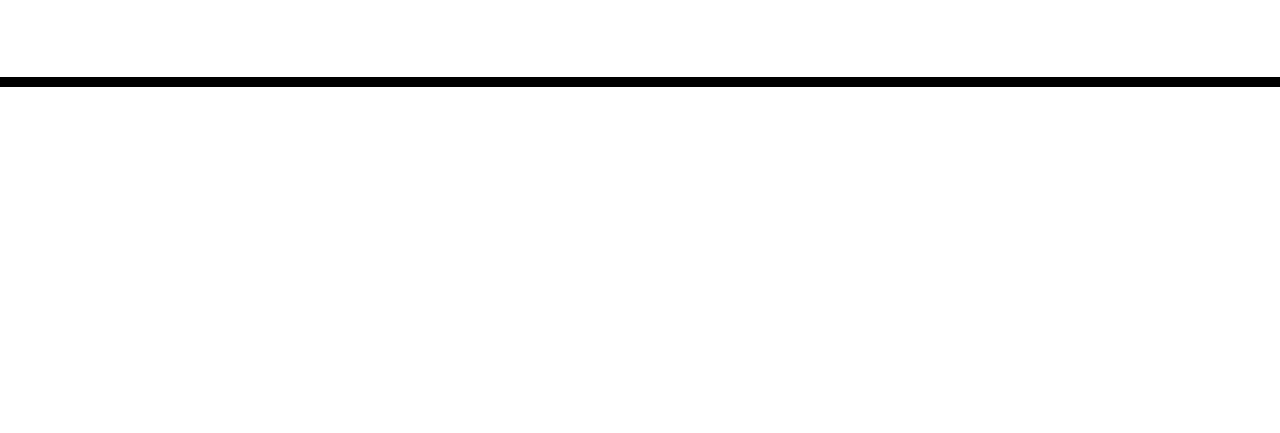
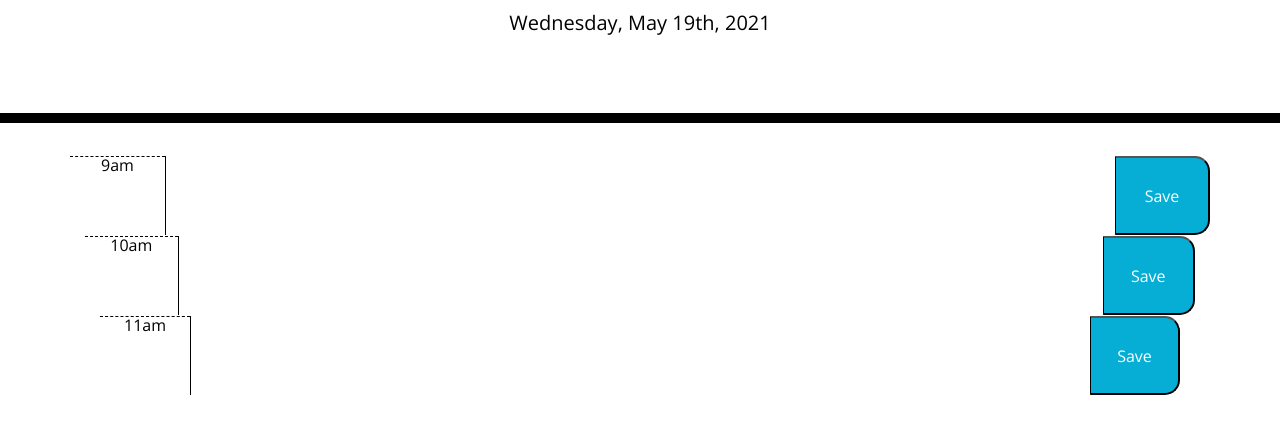
Before and after one commit to rohannj1993/DayPlanner, a plain HTML site: page index.html in a window 1280 px wide. Shown: the part 181-614 px from the top of the page. Drawn offline with nearby package versions, Linux system fonts and the light colour scheme.

Commit message:
created some rows and columns

```diff
--- a/index.html
+++ b/index.html
@@ -3,7 +3,7 @@
   <head>
     <meta charset="UTF-8" />
     <meta name="viewport" content="width=device-width, initial-scale=1.0" />
-    <meta http-equiv="X-UA-Compatible" content="ie=edge" />
+    <meta http-equiv="X-UA-Combpatible" content="ie=edge" />
     <link
       rel="stylesheet"
       href="https://stackpath.bootstrapcdn.com/bootstrap/4.3.1/css/bootstrap.min.css"
@@ -29,10 +29,26 @@
       <p id="currentDay" class="lead"></p>
     </header>
     <div class="container">
-      <!-- Timeblocks go here -->
-    </div>
+      <div class="row time-block">
+<div class="col-1 hour">9am</div>
+<textarea class="col-10 description"></textarea>
+<button class="col-1 saveBtn">Save</button>
+      </div>
+      <div class="container">
+        <div class="row time-block">
+  <div class="col-1 hour">10am</div>
+  <textarea class="col-10 description"></textarea>
+  <button class="col-1 saveBtn">Save</button>
+    </div><div class="container">
+      <div class="row time-block">
+<div class="col-1 hour">11am</div>
+<textarea class="col-10 description"></textarea>
+<button class="col-1 saveBtn">Save</button>
+  </div>
+
 
     <script src="https://code.jquery.com/jquery-3.4.1.min.js"></script>
     <script src="https://cdnjs.cloudflare.com/ajax/libs/moment.js/2.24.0/moment.min.js"></script>
+    <script src="script.js"></script>
   </body>
 </html>
--- /dev/null
+++ b/script.js
@@ -0,0 +1,37 @@
+$( document ).ready(function() {
+ $("#currentDay").text(moment().format('dddd, MMMM Do, YYYY'))
+
+
+
+
+
+
+
+
+
+
+
+
+
+
+
+
+
+
+
+
+
+
+
+
+
+
+
+
+
+
+
+
+
+
+ } ) ;
```
